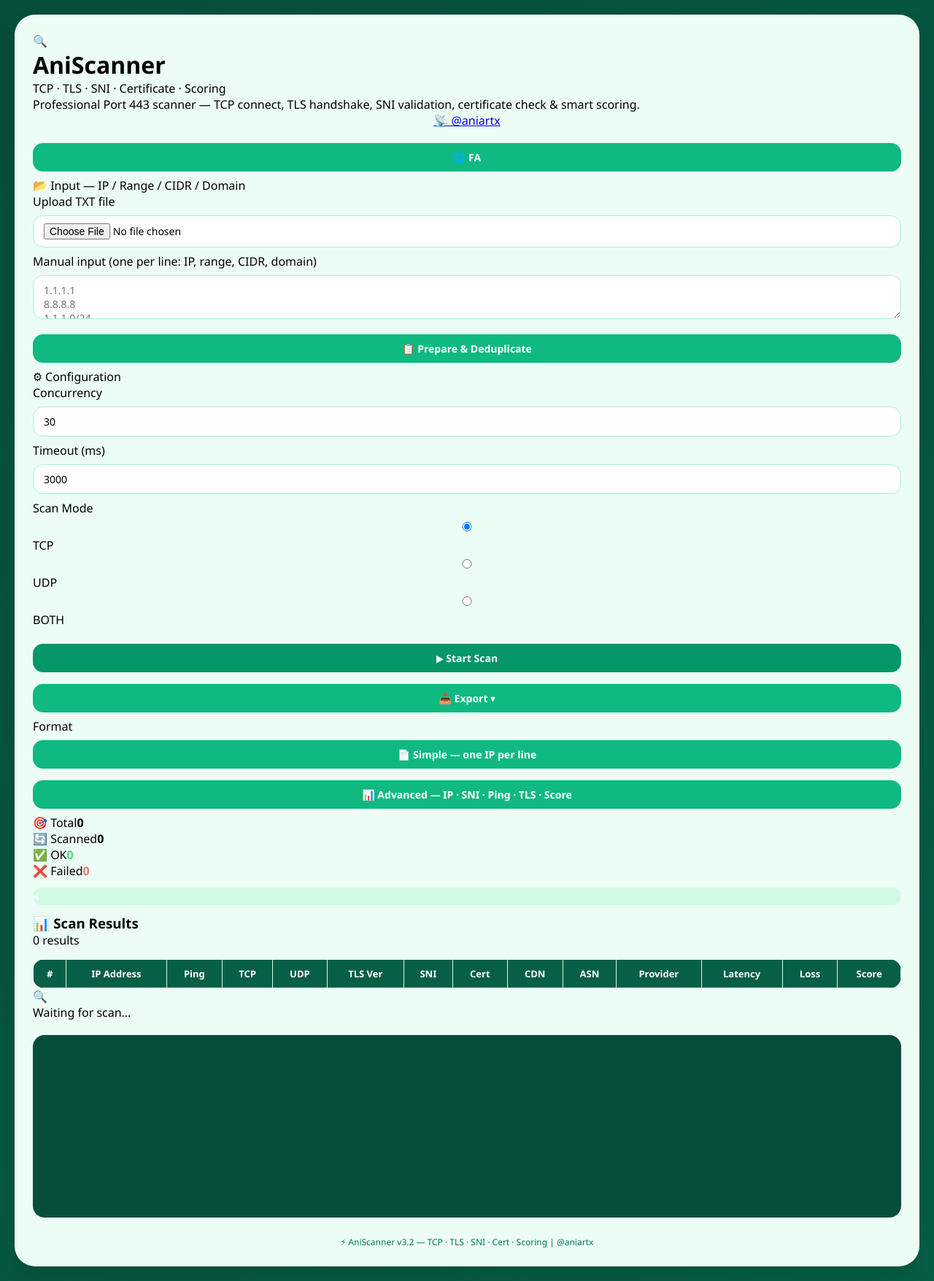
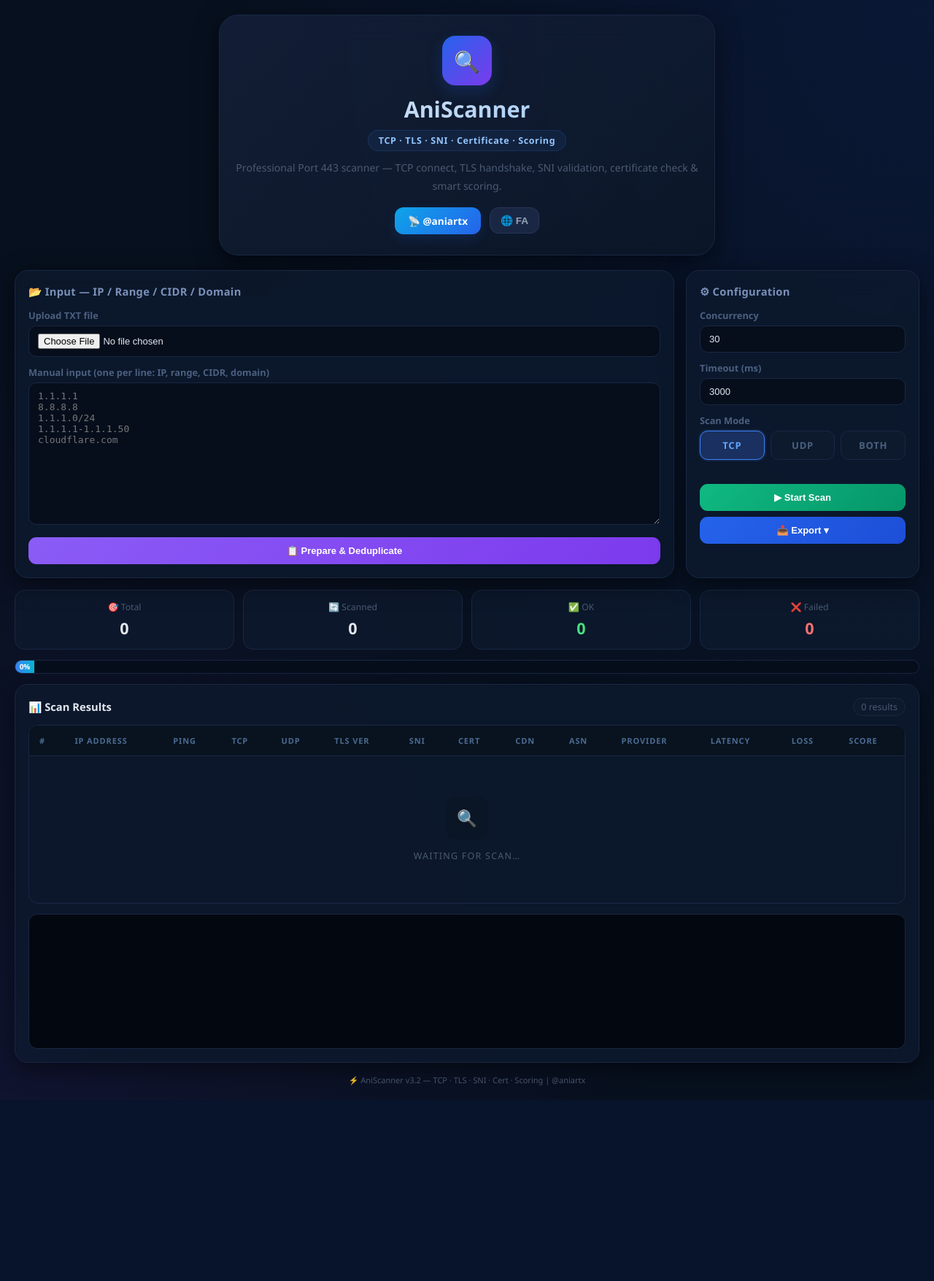
Before and after one commit to ForExampleZERO/AniScanner, a Flask app: page / in a window 1280 px wide. Shown: the whole page at 73% size. After the commit the page ends 1507 px from the top, so only its background shows below. Run offline with Flask 3, Linux system fonts and the light colour scheme; lists and menus that the app fills with data are empty.

Commit message:
Update style.css

```diff
--- a/static/css/style.css
+++ b/static/css/style.css
@@ -1,404 +1,352 @@
-/* static/css/style.css */
-* {
-    font-family: 'Segoe UI', Tahoma, Geneva, Verdana, sans-serif;
-    margin: 0;
-    padding: 0;
-    box-sizing: border-box;
+/* ═══════════════════════════════════════════
+   AniScanner v3.2 — Stylesheet
+═══════════════════════════════════════════ */
+
+:root {
+    --bg:      #07101e;
+    --bg2:     #0b1526;
+    --card:    #0d1a2dcc;
+    --border:  #1a2744;
+    --primary: #3b82f6;
+    --success: #10b981;
+    --danger:  #ef4444;
+    --warn:    #facc15;
+    --purple:  #8b5cf6;
+    --text:    #e2e8f0;
+    --muted:   #4b5a72;
+    --radius:  18px;
+    --shadow:  0 8px 32px rgba(0,0,0,.5);
 }
 
+*, *::before, *::after { margin:0; padding:0; box-sizing:border-box; }
+
 body {
-    background: linear-gradient(135deg, #064e3b, #065f46);
-    margin: 0;
+    font-family: 'Segoe UI', Arial, system-ui, sans-serif;
+    background:
+        radial-gradient(ellipse at top right,   #1d4ed820 0%, transparent 55%),
+        radial-gradient(ellipse at bottom left,  #7c3aed15 0%, transparent 50%),
+        var(--bg);
+    min-height: 100vh;
+    color: var(--text);
     padding: 20px;
-    min-height: 100vh;
 }
 
-.container {
-    max-width: 1400px;
-    margin: auto;
-    background: #ecfdf5;
-    border-radius: 28px;
-    box-shadow: 0 20px 35px rgba(0,0,0,0.1);
-    padding: 25px;
+.container { max-width: 1600px; margin: auto; }
+
+/* ── Hero ─────────────────────────────── */
+.topbar { display:flex; justify-content:center; margin-bottom:20px; }
+
+.hero-card {
+    width:100%; max-width:680px; text-align:center;
+    background: linear-gradient(135deg,#1a274499,#0d182699);
+    border: 1px solid var(--border);
+    backdrop-filter: blur(20px);
+    border-radius: 26px;
+    padding: 28px 22px;
+    box-shadow: var(--shadow);
 }
 
-/* هدر */
-.header {
-    display: flex;
-    justify-content: space-between;
-    align-items: center;
-    flex-wrap: wrap;
-    gap: 15px;
-    border-bottom: 1px solid #d1fae5;
-    margin-bottom: 25px;
-    padding-bottom: 15px;
+.hero-icon {
+    width:68px; height:68px; margin:0 auto 12px;
+    border-radius:18px;
+    display:flex; align-items:center; justify-content:center;
+    font-size:1.8rem;
+    background: linear-gradient(135deg,#2563eb,#7c3aed);
+    box-shadow: 0 8px 20px #2563eb35;
 }
 
-.logo-area {
-    display: flex;
-    align-items: center;
-    gap: 12px;
+.hero-card h1 {
+    font-size:1.9rem; font-weight:800; margin-bottom:8px;
+    background: linear-gradient(135deg,#e2e8f0,#93c5fd);
+    -webkit-background-clip:text; -webkit-text-fill-color:transparent;
 }
 
-.logo-area img {
-    height: 38px;
-    width: auto;
+.hero-badge {
+    display:inline-flex; align-items:center;
+    background:#3b82f615; border:1px solid #3b82f62a; color:#93c5fd;
+    padding:5px 14px; border-radius:999px;
+    font-size:.78rem; font-weight:700; margin-bottom:10px; letter-spacing:.05em;
 }
 
-.logo-area h1 {
-    font-size: 1.8rem;
-    margin: 0;
-    color: #065f46;
-    font-weight: 600;
+.hero-card p { color:var(--muted); font-size:.88rem; line-height:1.8; margin-bottom:16px; }
+
+.telegram-link {
+    display:inline-flex; align-items:center; gap:6px;
+    background:linear-gradient(135deg,#0ea5e9,#2563eb);
+    color:#fff; text-decoration:none;
+    padding:9px 18px; border-radius:12px;
+    font-weight:700; font-size:.85rem;
+    transition:.2s; box-shadow:0 6px 16px #2563eb28;
+}
+.telegram-link:hover { transform:translateY(-2px); }
+
+.btn-lang {
+    display:inline-flex; align-items:center;
+    background:#1a2744; border:1px solid #263558;
+    color:#94a3b8; padding:9px 14px;
+    border-radius:12px; font-size:.85rem; font-weight:700;
+    cursor:pointer; transition:.2s; width:auto;
+}
+.btn-lang:hover { background:#223060; color:#e2e8f0; transform:translateY(-1px); }
+
+/* ── Layout Grid ──────────────────────── */
+.grid { display:grid; grid-template-columns:1fr 320px; gap:16px; margin-bottom:16px; }
+
+.card {
+    background: var(--card);
+    border: 1px solid var(--border);
+    backdrop-filter: blur(16px);
+    border-radius: var(--radius);
+    box-shadow: var(--shadow);
+    padding: 18px;
 }
 
-.telegram-link-minimal {
-    background: transparent;
-    color: #059669;
-    padding: 6px 14px;
-    border-radius: 30px;
-    text-decoration: none;
-    font-weight: 500;
-    display: inline-flex;
-    align-items: center;
-    gap: 6px;
-    transition: 0.2s;
-    border: 1px solid #a7f3d0;
-    font-size: 0.9rem;
+.card-title { font-size:.92rem; font-weight:700; margin-bottom:14px; color:#7a90b8; letter-spacing:.02em; }
+
+label { display:block; margin-bottom:5px; color:#4b6080; font-size:.8rem; font-weight:600; }
+
+textarea,
+input[type="number"],
+input[type="file"] {
+    width:100%;
+    background:#060e1c; color:var(--text);
+    border:1px solid var(--border);
+    border-radius:11px; padding:10px 12px;
+    margin-bottom:12px; font-size:13px; outline:none;
+    transition:border-color .2s, box-shadow .2s;
+}
+textarea { resize:vertical; min-height:195px; }
+textarea:focus, input:focus {
+    border-color:var(--primary);
+    box-shadow:0 0 0 3px #3b82f618;
 }
 
-.telegram-link-minimal:hover {
-    background: #ecfdf5;
-    border-color: #10b981;
-    transform: scale(1.02);
+/* ── Scan Mode Pill Selector ──────────── */
+.scan-mode-group {
+    display:flex; gap:8px;
+    margin-bottom:14px;
 }
 
-@media (max-width: 600px) {
-    .header {
-        flex-direction: column;
-        text-align: center;
-        justify-content: center;
-    }
-    .logo-area {
-        justify-content: center;
-    }
-    .telegram-link-minimal {
-        justify-content: center;
-    }
+.mode-pill {
+    flex:1; cursor:pointer;
 }
 
-/* بقیه استایل‌ها (بدون تغییر) */
-.flex-row {
-    display: flex;
-    gap: 20px;
-    flex-wrap: wrap;
-    margin-bottom: 20px;
+.mode-pill input[type="radio"] { display:none; }
+
+.mode-pill span {
+    display:flex; align-items:center; justify-content:center;
+    padding:10px 0;
+    background:#0d1a2d;
+    border:1px solid var(--border);
+    border-radius:11px;
+    font-size:13px; font-weight:700; color:#4b6080;
+    transition:.2s; cursor:pointer;
+    letter-spacing:.06em;
+    user-select:none;
 }
 
-.panel {
-    background: #ffffff;
-    border-radius: 20px;
-    padding: 18px;
-    flex: 1;
-    min-width: 260px;
-    box-shadow: 0 2px 8px rgba(0,0,0,0.05);
-    border: 1px solid #d1fae5;
+.mode-pill input:checked + span {
+    background:#1a3060;
+    border-color:#3b82f6;
+    color:#60a5fa;
+    box-shadow:0 0 0 2px #3b82f622;
 }
 
-textarea, input, button {
-    width: 100%;
-    padding: 10px 14px;
-    margin: 8px 0;
-    border-radius: 14px;
-    border: 1px solid #a7f3d0;
-    font-size: 14px;
-    box-sizing: border-box;
-    background: #ffffff;
+.mode-pill span:hover { border-color:#2d4a80; color:#93c5fd; }
+
+/* ── Buttons ──────────────────────────── */
+button {
+    border:none; outline:none; cursor:pointer; width:100%;
+    border-radius:11px; padding:11px 14px;
+    color:#fff; font-weight:700; font-size:13px; transition:.2s;
+}
+button:hover   { transform:translateY(-1px); filter:brightness(1.1); }
+button:disabled{ opacity:.45; cursor:not-allowed; transform:none; filter:none; }
+
+.btn-primary { background:linear-gradient(135deg,#2563eb,#1d4ed8); }
+.btn-success { background:linear-gradient(135deg,#10b981,#059669); }
+.btn-danger  { background:linear-gradient(135deg,#ef4444,#dc2626); }
+.btn-purple  { background:linear-gradient(135deg,#8b5cf6,#7c3aed); }
+
+/* ── Download Dropdown ────────────────── */
+.dl-wrapper { position:relative; margin-top:8px; }
+
+#downloadMenu {
+    display:none; position:absolute;
+    bottom:calc(100% + 6px); left:0; right:0;
+    background:#0a1422; border:1px solid var(--border);
+    border-radius:13px; overflow:hidden; z-index:60;
+    box-shadow:0 10px 28px #00000075;
+}
+#downloadMenu.open { display:block; }
+
+.dl-label {
+    display:block; padding:7px 13px 3px;
+    font-size:.72rem; color:var(--muted);
+    border-bottom:1px solid var(--border);
+    letter-spacing:.06em; text-transform:uppercase;
+}
+.dl-option {
+    display:block; width:100%; padding:11px 13px;
+    text-align:left; border:none; border-radius:0;
+    background:transparent; color:var(--text);
+    font-size:12.5px; cursor:pointer; transition:background .15s;
+}
+html[dir="rtl"] .dl-option { text-align:right; }
+.dl-option:hover { background:#162035; transform:none; filter:none; }
+
+/* ── Stats ────────────────────────────── */
+.stats-grid {
+    display:grid; grid-template-columns:repeat(4,1fr);
+    gap:12px; margin-bottom:14px;
+}
+.stat-box {
+    background:var(--card); border:1px solid var(--border);
+    border-radius:14px; padding:14px; text-align:center;
+}
+.stat-box span   { display:block; color:var(--muted); font-size:.76rem; margin-bottom:6px; }
+.stat-box strong { font-size:1.35rem; font-weight:800; }
+
+/* ── Progress ─────────────────────────── */
+.progress-wrapper { margin-bottom:14px; }
+.progress-container {
+    background:#060e1c; border-radius:999px;
+    overflow:hidden; border:1px solid var(--border); height:19px;
+}
+.progress-fill {
+    width:0%; height:100%;
+    background:linear-gradient(90deg,#3b82f6,#06b6d4);
+    display:flex; align-items:center; justify-content:center;
+    color:#fff; font-size:10px; font-weight:700;
+    transition:width .25s ease; min-width:26px;
 }
 
-textarea:focus, input:focus {
-    outline: none;
-    border-color: #10b981;
-    box-shadow: 0 0 0 3px rgba(16,185,129,0.1);
+/* ── Results Card ─────────────────────── */
+.results-card { position:relative; }
+
+.section-title {
+    display:flex; align-items:center;
+    justify-content:space-between; margin-bottom:12px;
+}
+.section-title h3 { font-size:.92rem; font-weight:700; }
+.result-count {
+    font-size:.78rem; color:var(--muted);
+    background:#0d1a2d; border:1px solid var(--border);
+    padding:3px 10px; border-radius:999px;
 }
 
-button {
-    background: #10b981;
-    color: white;
-    font-weight: bold;
-    cursor: pointer;
-    border: none;
-    transition: 0.2s;
-}
-
-button:hover {
-    background: #059669;
-}
-
-.btn-success {
-    background: #059669;
-}
-
-.btn-danger {
-    background: #ef4444;
-}
-
-.btn-danger:hover {
-    background: #dc2626;
-}
-
-.button-group {
-    display: flex;
-    gap: 10px;
-    margin-top: 10px;
+/* ── Table ────────────────────────────── */
+.table-wrapper {
+    overflow:auto; border-radius:13px;
+    border:1px solid var(--border); max-height:460px;
+    position:relative;
 }
 
 table {
-    width: 100%;
-    border-collapse: collapse;
-    margin-top: 15px;
-    font-size: 13px;
-    border-radius: 16px;
-    overflow: hidden;
+    width:100%; border-collapse:collapse;
+    min-width:900px; background:#060e1a;
 }
 
-th, td {
-    border: 1px solid #d1fae5;
-    padding: 10px;
-    text-align: center;
+thead { background:#08131f; position:sticky; top:0; z-index:3; }
+
+th {
+    padding:13px 14px; text-align:left;
+    font-size:11px; font-weight:700;
+    color:#4b6a90; letter-spacing:.08em; text-transform:uppercase;
+    border-bottom:1px solid var(--border);
+    white-space:nowrap;
 }
 
-th {
-    background: #065f46;
-    color: white;
-    font-weight: 600;
+td {
+    padding:12px 14px;
+    border-top:1px solid #0d1a2c;
+    font-size:13px; color:#8ea2c0;
+    white-space:nowrap;
 }
 
-tr:nth-child(even) {
-    background: #f0fdf4;
+tr:hover td { background:#0b1830; }
+
+/* ── Badges ───────────────────────────── */
+.badge {
+    display:inline-flex; align-items:center; justify-content:center;
+    padding:4px 10px; border-radius:999px;
+    font-size:11px; font-weight:700; letter-spacing:.04em;
+    white-space:nowrap;
 }
 
-.status-success {
-    color: #059669;
-    font-weight: bold;
+.badge-open     { background:#0d2e1a; color:#4ade80; border:1px solid #1a5c32; }
+.badge-filtered { background:#2e2006; color:#facc15; border:1px solid #6b5010; }
+.badge-timeout  { background:#2e0c0c; color:#f87171; border:1px solid #6b1e1e; }
+.badge-closed   { background:#1e1025; color:#a78bfa; border:1px solid #4a3080; }
+.badge-ok       { background:#0d2e1a; color:#4ade80; border:1px solid #1a5c32; }
+.badge-fail     { background:#2e0c0c; color:#f87171; border:1px solid #6b1e1e; }
+.badge-mismatch { background:#2e2006; color:#facc15; border:1px solid #6b5010; }
+
+/* ── Score Colors ─────────────────────── */
+.score-excellent { color:#4ade80; font-weight:800; font-size:14px; }
+.score-good      { color:#38bdf8; font-weight:800; font-size:14px; }
+.score-weak      { color:#facc15; font-weight:800; font-size:14px; }
+.score-dead      { color:#f87171; font-weight:800; font-size:14px; }
+
+/* ── CDN Badge ────────────────────────── */
+.cdn-badge {
+    display:inline-flex; align-items:center; gap:5px;
+    background:#0d1a2d; border:1px solid #1e3a5f;
+    color:#93c5fd; padding:3px 9px; border-radius:999px;
+    font-size:11px; font-weight:600;
 }
 
-.log-area {
-    background: #064e3b;
-    color: #a7f3d0;
-    font-family: 'Courier New', monospace;
-    padding: 12px;
-    border-radius: 16px;
-    height: 250px;
-    overflow-y: auto;
-    font-size: 11px;
-    direction: ltr;
-    text-align: left;
-    margin-top: 20px;
+/* ── TLS version pill ─────────────────── */
+.tls-pill {
+    display:inline-block;
+    background:#0f1e38; border:1px solid #1e3a60;
+    color:#67e8f9; padding:2px 8px;
+    border-radius:6px; font-size:11px; font-weight:700;
+    font-family:monospace; letter-spacing:.04em;
 }
 
-.progress-container {
-    background: #d1fae5;
-    border-radius: 20px;
-    margin: 12px 0;
-    overflow: hidden;
+/* ── Ping / Latency ───────────────────── */
+.ping-val { color:#38bdf8; font-weight:700; font-family:monospace; }
+.loss-ok  { color:#4ade80; }
+.loss-bad { color:#f87171; }
+
+/* ── Cert cell ────────────────────────── */
+.cert-cn   { color:#a78bfa; font-size:11.5px; }
+.cert-days { font-size:10px; color:#4b6a90; margin-top:1px; }
+.cert-warn { color:#facc15; }
+
+/* ── Waiting ──────────────────────────── */
+.waiting-state {
+    display:flex; flex-direction:column;
+    align-items:center; justify-content:center;
+    padding:56px 20px; gap:14px; color:var(--muted);
+}
+.waiting-icon {
+    width:58px; height:58px; border-radius:15px;
+    background:#0a1526; display:flex; align-items:center;
+    justify-content:center; font-size:1.4rem;
+}
+.waiting-state p { font-size:.78rem; letter-spacing:.1em; text-transform:uppercase; }
+
+/* ── Log ──────────────────────────────── */
+.log-area {
+    margin-top:14px; background:#030810;
+    border:1px solid var(--border); border-radius:12px;
+    padding:12px; height:185px; overflow-y:auto;
+    font-family:Consolas,'Courier New',monospace;
+    font-size:11px; direction:ltr; line-height:1.75;
 }
 
-.progress-fill {
-    width: 0%;
-    background: #10b981;
-    height: 24px;
-    border-radius: 20px;
-    transition: width 0.2s;
-    display: flex;
-    align-items: center;
-    justify-content: center;
-    color: white;
-    font-size: 12px;
-    font-weight: bold;
+/* ── Footer ───────────────────────────── */
+.footer { margin-top:16px; text-align:center; color:var(--muted); font-size:11px; }
+
+/* ── Responsive ───────────────────────── */
+@media (max-width:1100px) {
+    .grid       { grid-template-columns:1fr; }
+    .stats-grid { grid-template-columns:repeat(2,1fr); }
 }
-
-.footer {
-    text-align: center;
-    margin-top: 25px;
-    font-size: 12px;
-    color: #047857;
-    display: flex;
-    justify-content: center;
-    gap: 15px;
-    flex-wrap: wrap;
-    align-items: center;
+@media (max-width:560px) {
+    body { padding:10px; }
+    .stats-grid { grid-template-columns:repeat(2,1fr); }
+    .hero-card h1 { font-size:1.6rem; }
 }
-
-.version {
-    background: #10b981;
-    color: white;
-    padding: 2px 10px;
-    border-radius: 20px;
-    font-size: 0.7rem;
-    font-weight: bold;
-}
-
-.small-note {
-    font-size: 11px;
-    color: #047857;
-    margin-top: 5px;
-}
-
-.metrics-wrapper {
-    background: #ffffff;
-    border-radius: 20px;
-    padding: 15px;
-    margin: 15px 0;
-    border: 1px solid #d1fae5;
-}
-
-.metrics-title {
-    color: #047857;
-    font-size: 12px;
-    letter-spacing: 1px;
-    margin-bottom: 15px;
-    font-weight: 600;
-}
-
-.metrics-grid {
-    display: grid;
-    grid-template-columns: 1fr 1fr;
-    gap: 12px;
-}
-
-.metric-card {
-    background: #f0fdf4;
-    border-radius: 16px;
-    padding: 12px 8px;
-    text-align: center;
-    border: 1px solid #a7f3d0;
-    transition: all 0.2s;
-}
-
-.metric-card:hover {
-    border-color: #10b981;
-    transform: translateY(-2px);
-}
-
-.metric-label {
-    color: #047857;
-    font-size: 11px;
-    margin-bottom: 8px;
-    display: flex;
-    align-items: center;
-    justify-content: center;
-    gap: 5px;
-    font-weight: 500;
-}
-
-.metric-number {
-    font-size: 26px;
-    font-weight: bold;
-    color: #065f46;
-    line-height: 1.2;
-}
-
-.metric-card.total .metric-number {
-    color: #10b981;
-}
-
-.metric-card.scanned .metric-number {
-    color: #f59e0b;
-}
-
-.metric-card.success .metric-number {
-    color: #059669;
-}
-
-.metric-card.fail .metric-number {
-    color: #ef4444;
-}
-
-.live-log {
-    font-size: 11px;
-    padding: 3px 0;
-    border-bottom: 1px solid #0f5b42;
-}
-
-.success-log {
-    color: #86efac;
-}
-
-.fail-log {
-    color: #fca5a5;
-}
-
-.modal {
-    display: none;
-    position: fixed;
-    z-index: 1000;
-    left: 0;
-    top: 0;
-    width: 100%;
-    height: 100%;
-    background-color: rgba(0,0,0,0.5);
-    backdrop-filter: blur(4px);
-}
-
-.modal-content {
-    background-color: #ffffff;
-    margin: 15% auto;
-    padding: 25px;
-    border-radius: 24px;
-    width: 320px;
-    text-align: center;
-    box-shadow: 0 20px 35px rgba(0,0,0,0.3);
-    border: 2px solid #10b981;
-}
-
-.modal-content h3 {
-    color: #065f46;
-    margin-bottom: 20px;
-    font-size: 1.3rem;
-}
-
-.modal-buttons {
-    display: flex;
-    gap: 15px;
-    justify-content: center;
-    margin-top: 20px;
-}
-
-.modal-buttons button {
-    padding: 10px 20px;
-    font-size: 14px;
-    border: none;
-    border-radius: 12px;
-    cursor: pointer;
-    transition: 0.2s;
-}
-
-.modal-buttons button:first-child {
-    background: #10b981;
-    color: white;
-}
-
-.modal-buttons button:first-child:hover {
-    background: #059669;
-}
-
-.modal-buttons button:last-child {
-    background: #f59e0b;
-    color: white;
-}
-
-.modal-buttons button:last-child:hover {
-    background: #d97706;
-}
-
-.close-modal {
-    float: left;
-    font-size: 28px;
-    cursor: pointer;
-    color: #94a3b8;
-}
-
-.close-modal:hover {
-    color: #ef4444;
-}
```
